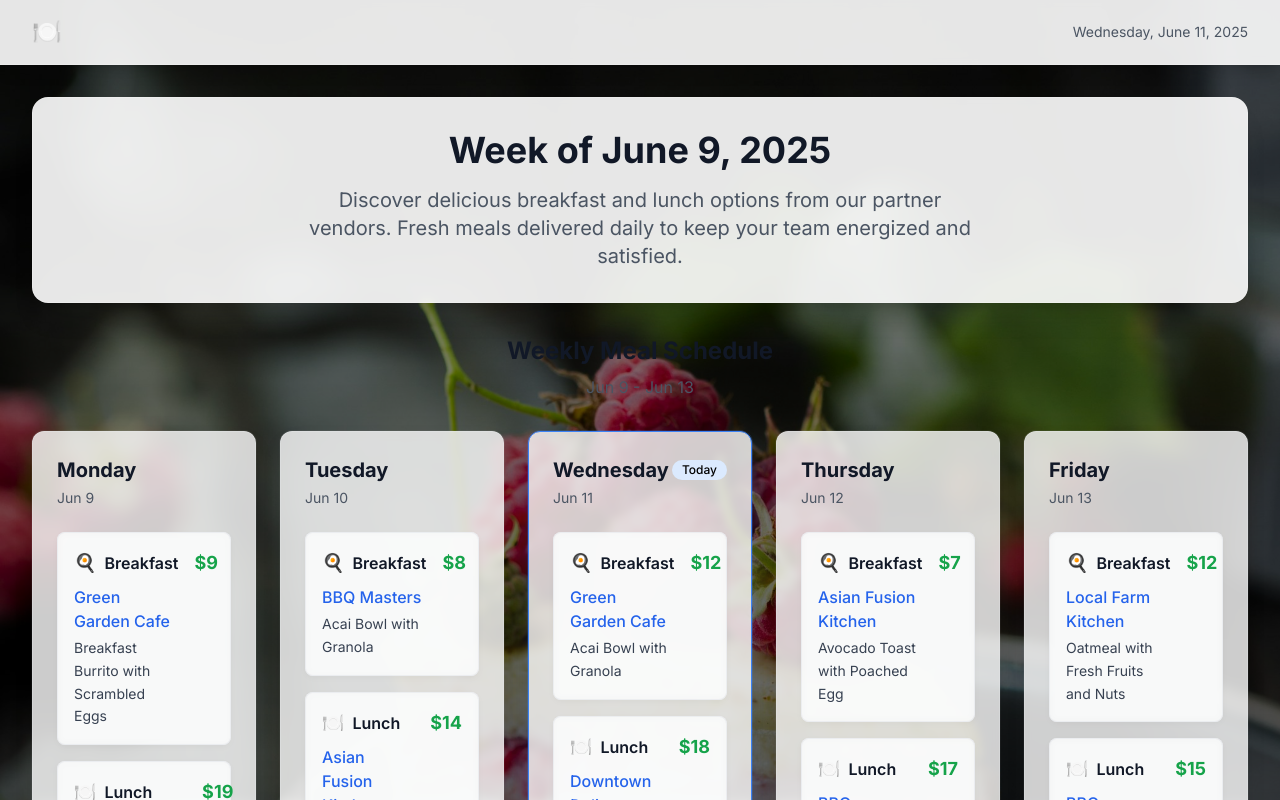
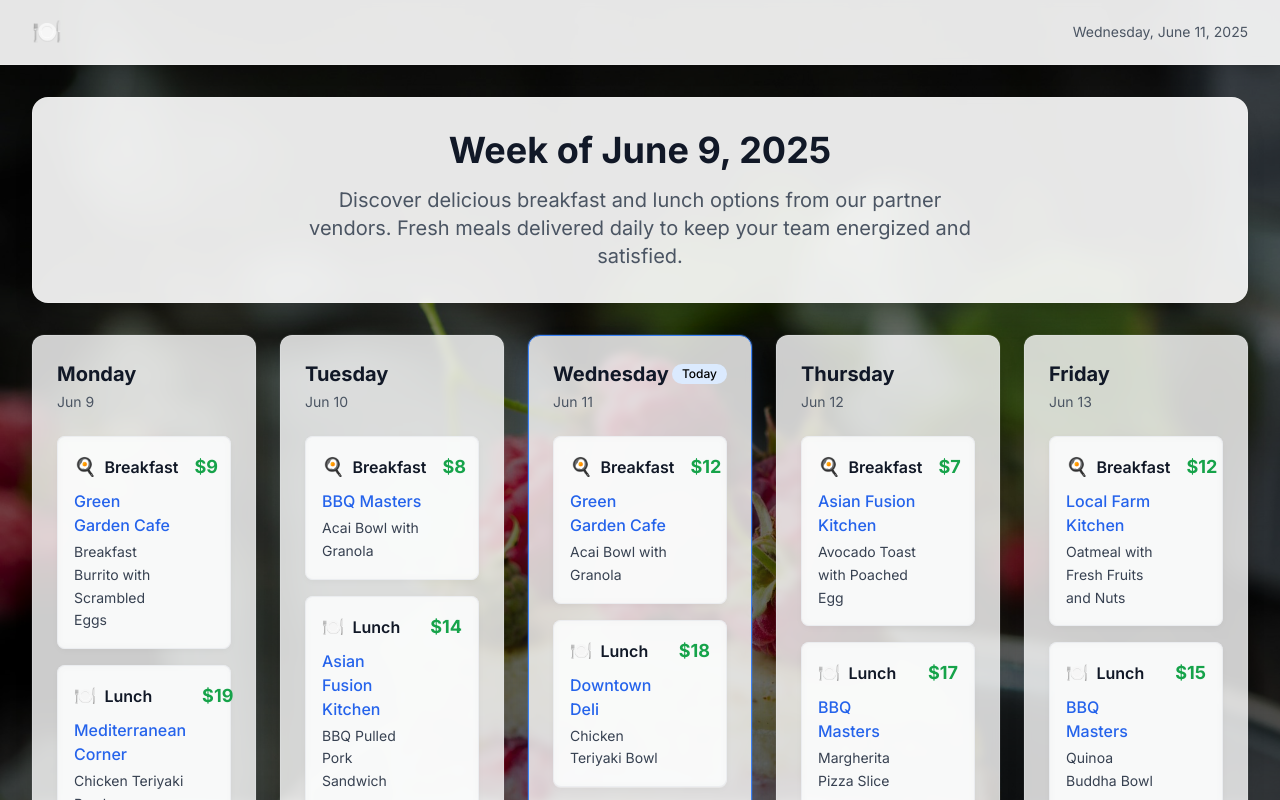
Before and after one commit to cfSandbox/cursorMeals, a Next.js app: page / in a window 1280 px wide. Shown: the top 800 px of the page. Built offline with nearby package versions, Linux system fonts and the light colour scheme.

Commit message:
smal edits

```diff
--- a/src/components/WeeklySchedule.tsx
+++ b/src/components/WeeklySchedule.tsx
@@ -70,14 +70,7 @@
 
   return (
     <div className="space-y-6">
-      <div className="text-center mb-8">
-        <h2 className="text-2xl font-bold text-gray-900 mb-2">
-          Weekly Meal Schedule
-        </h2>
-        <p className="text-gray-600">
-          {formatDateDisplay(new Date(weekSchedule.weekStart))} - {formatDateDisplay(new Date(weekSchedule.weekEnd))}
-        </p>
-      </div>
+
 
       <div className="grid gap-6 md:grid-cols-2 lg:grid-cols-3 xl:grid-cols-5">
         {weekSchedule.days.map((day) => (
```
